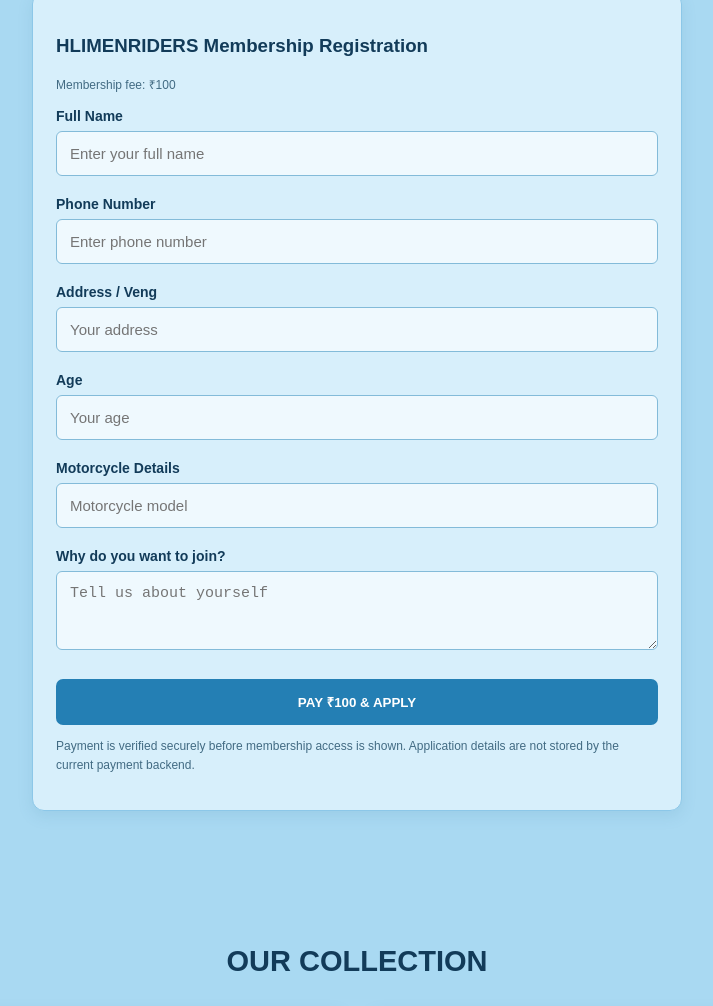
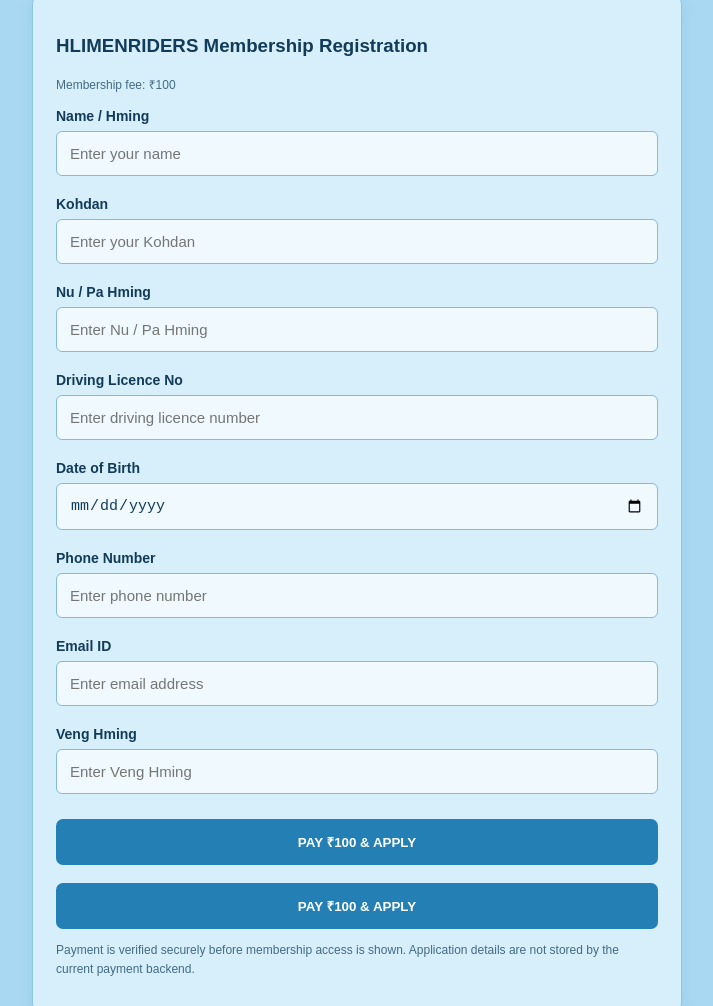
Before and after one commit to hlimenriders-sys/HLIMENRIDERS, a plain HTML site: page index.html in a window 1280 px wide. Shown: the part 633-1639 px from the top of the page, without its empty margins (283-996 px from the left). Drawn offline with Linux system fonts and the light colour scheme.

Commit message:
Update index.html

```diff
--- a/index.html
+++ b/index.html
@@ -254,23 +254,45 @@ footer {
     <p class="small">Membership fee: ₹100</p>
 
     <form id="memberForm">
-      <label>Full Name</label>
-      <input id="memberName" required placeholder="Enter your full name">
 
-      <label>Phone Number</label>
-      <input id="memberPhone" required type="tel" placeholder="Enter phone number">
+<form id="memberForm">
 
-      <label>Address / Veng</label>
-      <input id="memberAddress" required placeholder="Your address">
+  <label>Name / Hming</label>
+  <input id="memberName" type="text"
+    placeholder="Enter your name" required>
 
-      <label>Age</label>
-      <input id="memberAge" required type="number" min="18" placeholder="Your age">
+  <label>Kohdan</label>
+  <input id="memberKohdan" type="text"
+    placeholder="Enter your Kohdan" required>
 
-      <label>Motorcycle Details</label>
-      <input id="memberBike" required placeholder="Motorcycle model">
+  <label>Nu / Pa Hming</label>
+  <input id="memberParent" type="text"
+    placeholder="Enter Nu / Pa Hming" required>
 
-      <label>Why do you want to join?</label>
-      <textarea id="memberReason" rows="3" placeholder="Tell us about yourself"></textarea>
+  <label>Driving Licence No</label>
+  <input id="memberDL" type="text"
+    placeholder="Enter driving licence number" required>
+
+  <label>Date of Birth</label>
+  <input id="memberDOB" type="date" required>
+
+  <label>Phone Number</label>
+  <input id="memberPhone" type="tel"
+    placeholder="Enter phone number" required>
+
+  <label>Email ID</label>
+  <input id="memberEmail" type="email"
+    placeholder="Enter email address" required>
+
+  <label>Veng Hming</label>
+  <input id="memberAddress" type="text"
+    placeholder="Enter Veng Hming" required>
+
+  <button class="submit" type="submit">
+    PAY ₹100 & APPLY
+  </button>
+
+</form>
 
       <button class="submit" type="submit">PAY ₹100 & APPLY</button>
     </form>
```
